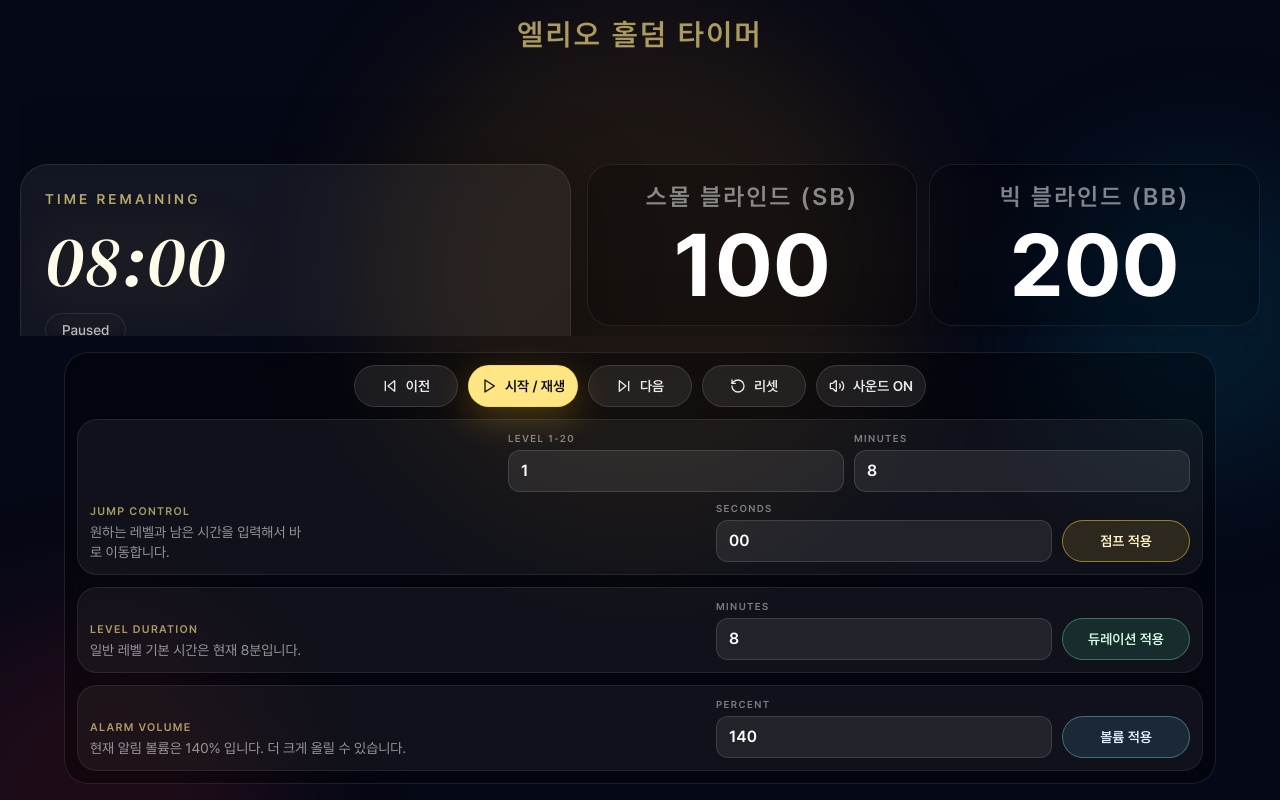
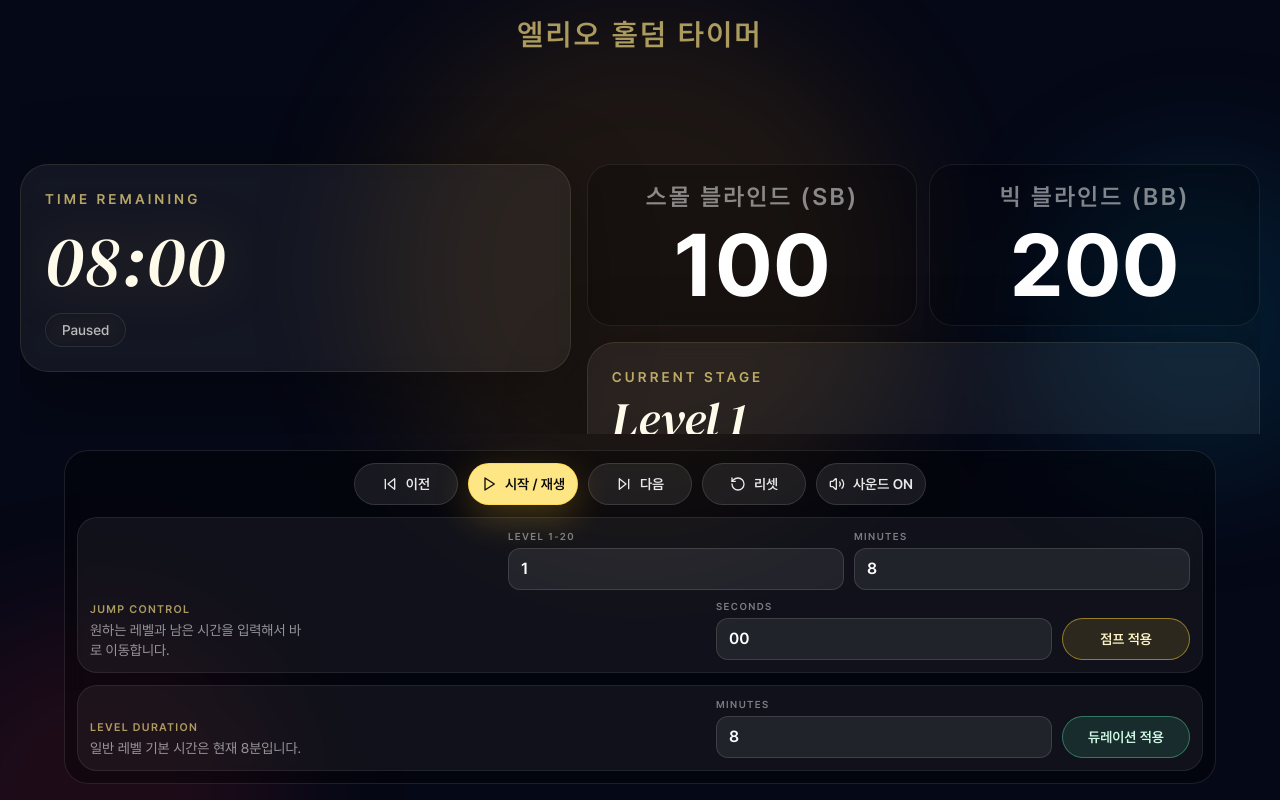
Before and after one commit to LuisKlopp/holdem-timer, a Next.js app: page / in a window 1280 px wide. Built offline with nearby package versions, Linux system fonts and the light colour scheme.

Commit message:
Feat: 완료

```diff
--- a/app/page.tsx
+++ b/app/page.tsx
@@ -18,9 +18,7 @@ export default function Home() {
     remainingTime,
     reset,
     setLevelDuration,
-    setSoundVolume,
     soundEnabled,
-    soundVolume,
     start,
     totalLevels,
     toggleSound,
@@ -69,12 +67,10 @@ export default function Home() {
           onPrevious={goToPreviousLevel}
           onReset={reset}
           onSetLevelDuration={setLevelDuration}
-          onSetSoundVolume={setSoundVolume}
           onStart={start}
           onToggleSound={toggleSound}
           remainingTime={remainingTime}
           soundEnabled={soundEnabled}
-          soundVolume={soundVolume}
           totalLevels={totalLevels}
         />
       </div>
--- a/components/ControlPanel.tsx
+++ b/components/ControlPanel.tsx
@@ -16,7 +16,6 @@ type ControlPanelProps = {
   levelDurationMinutes: number;
   remainingTime: number;
   soundEnabled: boolean;
-  soundVolume: number;
   totalLevels: number;
   onJump: (levelNumber: number, remainingSeconds: number) => void;
   onNext: () => void;
@@ -24,7 +23,6 @@ type ControlPanelProps = {
   onPrevious: () => void;
   onReset: () => void;
   onSetLevelDuration: (minutes: number) => void;
-  onSetSoundVolume: (volumePercent: number) => void;
   onStart: () => void;
   onToggleSound: () => void;
 };
@@ -108,7 +106,6 @@ export default function ControlPanel({
   levelDurationMinutes,
   remainingTime,
   soundEnabled,
-  soundVolume,
   totalLevels,
   onJump,
   onNext,
@@ -116,7 +113,6 @@ export default function ControlPanel({
   onPrevious,
   onReset,
   onSetLevelDuration,
-  onSetSoundVolume,
   onStart,
   onToggleSound,
 }: ControlPanelProps) {
@@ -124,7 +120,6 @@ export default function ControlPanel({
   const [durationValue, setDurationValue] = useState(
     levelDurationMinutes.toString()
   );
-  const [volumeValue, setVolumeValue] = useState(soundVolume.toString());
   const [minuteValue, setMinuteValue] = useState(
     splitRemainingTime(remainingTime).minutes
   );
@@ -137,10 +132,9 @@ export default function ControlPanel({
 
     setLevelValue(currentLevelNumber.toString());
     setDurationValue(levelDurationMinutes.toString());
-    setVolumeValue(soundVolume.toString());
     setMinuteValue(nextTime.minutes);
     setSecondValue(nextTime.seconds);
-  }, [animationKey, currentLevelNumber, levelDurationMinutes, soundVolume]);
+  }, [animationKey, currentLevelNumber, levelDurationMinutes]);
 
   const applyJump = () => {
     const parsedLevel = Number(levelValue || "1");
@@ -153,10 +147,6 @@ export default function ControlPanel({
 
   const applyDuration = () => {
     onSetLevelDuration(Number(durationValue || "8"));
-  };
-
-  const applyVolume = () => {
-    onSetSoundVolume(Number(volumeValue || "140"));
   };
 
   return (
@@ -272,33 +262,6 @@ export default function ControlPanel({
           </div>
         </div>
 
-        <div className="flex flex-col gap-2.5 rounded-[1.25rem] border border-white/8 bg-white/5 px-3 py-3 xl:flex-row xl:items-end xl:justify-between">
-          <div className="space-y-1">
-            <p className="text-[11px] font-semibold tracking-[0.12em] text-amber-200/65 uppercase">
-              Alarm Volume
-            </p>
-            <p className="text-xs text-white/55 sm:text-sm">
-              현재 알림 볼륨은 {soundVolume}% 입니다. 더 크게 올릴 수 있습니다.
-            </p>
-          </div>
-
-          <div className="flex flex-wrap items-end justify-center gap-2.5 xl:justify-end">
-            <JumpInput
-              label="Percent"
-              min={0}
-              max={250}
-              onChange={setVolumeValue}
-              value={volumeValue}
-            />
-            <button
-              className="btn-press-in inline-flex min-w-28 items-center justify-center rounded-full border border-sky-300/40 bg-sky-300/12 px-4 py-2.5 text-xs font-semibold text-sky-100 transition hover:-translate-y-0.5 hover:bg-sky-300/18 sm:min-w-[8rem] sm:text-sm"
-              onClick={applyVolume}
-              type="button"
-            >
-              볼륨 적용
-            </button>
-          </div>
-        </div>
       </div>
     </section>
   );
--- a/hooks/useBlindTimer.ts
+++ b/hooks/useBlindTimer.ts
@@ -5,6 +5,7 @@ import { useEffect, useEffectEvent, useRef, useState } from "react";
 import { blindLevels } from "@/lib/blindLevels";
 
 const TICK_INTERVAL_MS = 250;
+const ALERT_VOLUME_GAIN = 1.4;
 
 type TimerState = {
   currentLevelIndex: number;
@@ -13,7 +14,6 @@ type TimerState = {
   endTime: number | null;
   levelDurationSeconds: number;
   soundEnabled: boolean;
-  soundVolume: number;
   animationKey: number;
   isHydrated: boolean;
 };
@@ -47,7 +47,6 @@ const createInitialState = (): TimerState => ({
   endTime: null,
   levelDurationSeconds: 480,
   soundEnabled: true,
-  soundVolume: 140,
   animationKey: 0,
   isHydrated: true,
 });
@@ -136,11 +135,16 @@ export const useBlindTimer = () => {
     const now = audioContext.currentTime;
     const masterGain = audioContext.createGain();
     const compressor = audioContext.createDynamicsCompressor();
-    const volumeFactor = Math.min(Math.max(state.soundVolume / 100, 0), 2.5);
 
     masterGain.gain.setValueAtTime(0.0001, now);
-    masterGain.gain.linearRampToValueAtTime(0.34 * volumeFactor, now + 0.01);
-    masterGain.gain.exponentialRampToValueAtTime(0.2 * volumeFactor, now + 0.2);
+    masterGain.gain.linearRampToValueAtTime(
+      0.34 * ALERT_VOLUME_GAIN,
+      now + 0.01,
+    );
+    masterGain.gain.exponentialRampToValueAtTime(
+      0.2 * ALERT_VOLUME_GAIN,
+      now + 0.2,
+    );
     masterGain.gain.exponentialRampToValueAtTime(0.0001, now + 1.7);
 
     compressor.threshold.setValueAtTime(-18, now);
@@ -393,17 +397,6 @@ export const useBlindTimer = () => {
     });
   });
 
-  const setSoundVolume = useEffectEvent((volumePercent: number) => {
-    const safeVolume = Number.isFinite(volumePercent)
-      ? Math.min(Math.max(Math.floor(volumePercent), 0), 250)
-      : 140;
-
-    setState((previousState) => ({
-      ...previousState,
-      soundVolume: safeVolume,
-    }));
-  });
-
   const start = useEffectEvent(async () => {
     await prepareAudio().catch(() => undefined);
 
@@ -448,7 +441,6 @@ export const useBlindTimer = () => {
     setState((previousState) => ({
       ...createInitialState(),
       soundEnabled: previousState.soundEnabled,
-      soundVolume: previousState.soundVolume,
       animationKey: previousState.animationKey + 1,
     }));
   });
@@ -482,7 +474,6 @@ export const useBlindTimer = () => {
     nextLevels,
     remainingTime: state.remainingTime,
     soundEnabled: state.soundEnabled,
-    soundVolume: state.soundVolume,
     animationKey: state.animationKey,
     totalLevels: blindLevels.length,
     goToNextLevel: () => moveToLevel(state.currentLevelIndex + 1),
@@ -491,7 +482,6 @@ export const useBlindTimer = () => {
     pause,
     reset,
     setLevelDuration,
-    setSoundVolume,
     start,
     toggleSound,
   };
```
